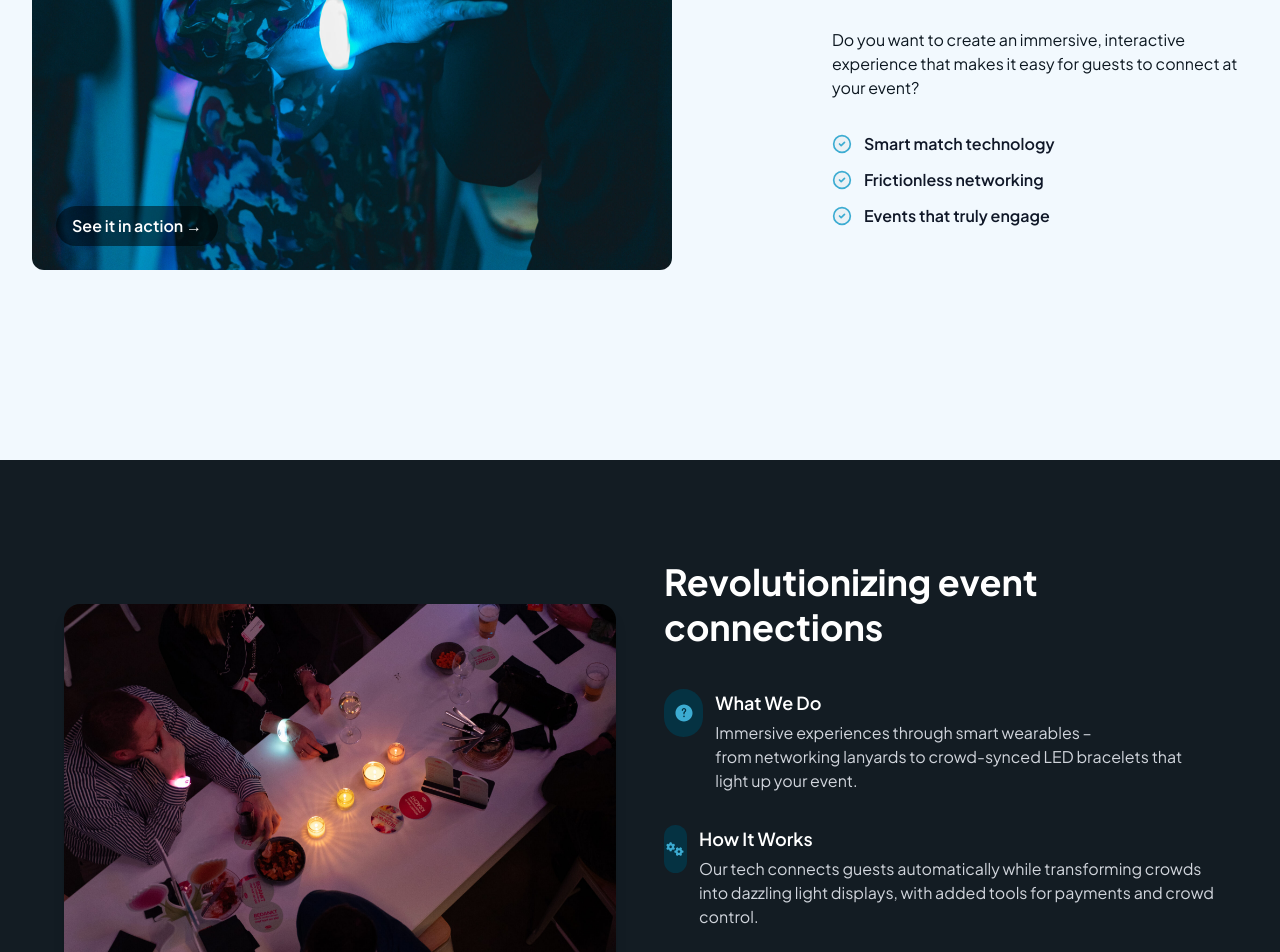
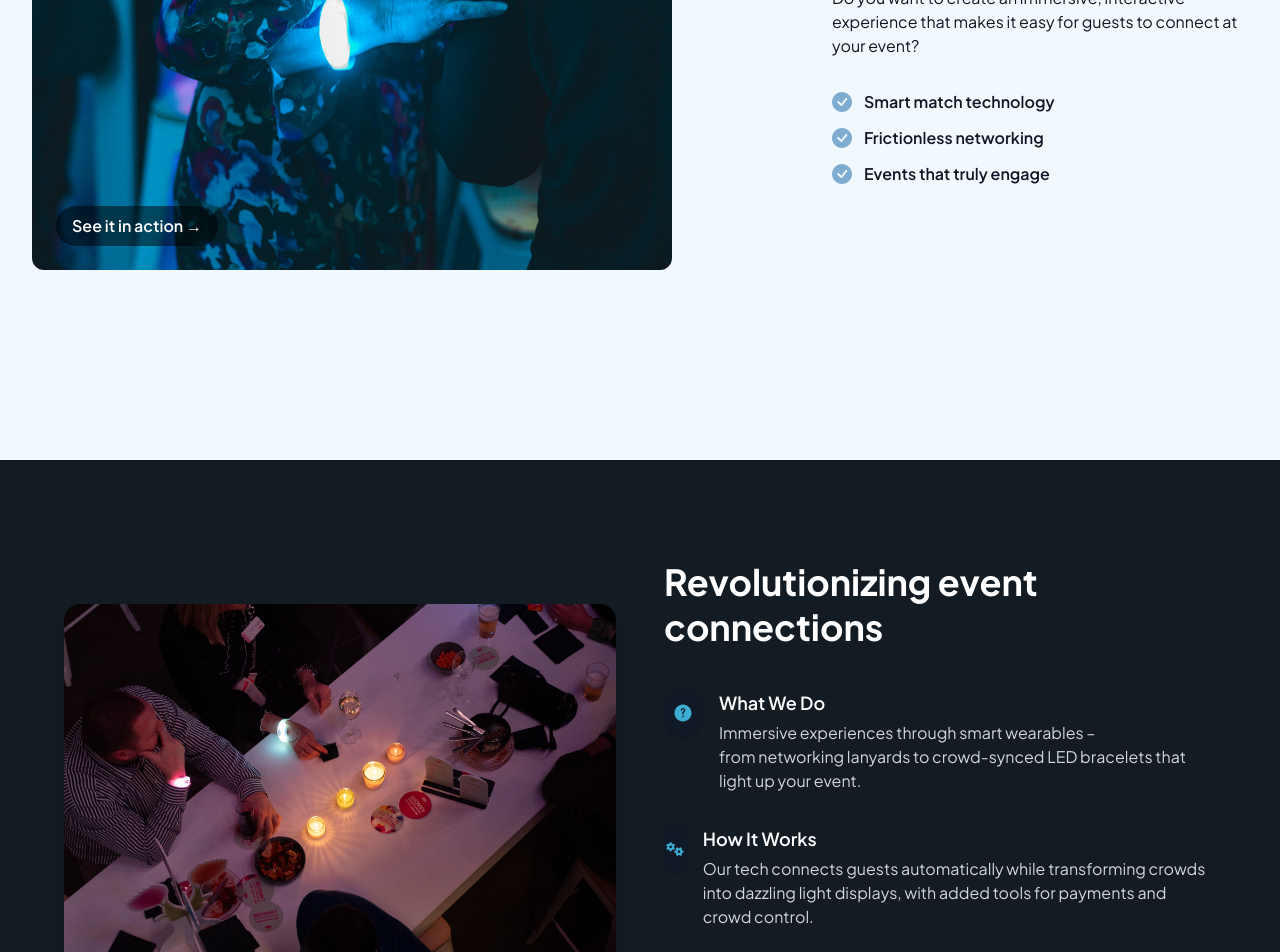
Before and after one commit to AliBakayPXL/LetsLink, a React (Vite) app: page / in a window 1280 px wide. Shown: the part 1940-2892 px from the top of the page. Built offline with nearby package versions, Linux system fonts and the light colour scheme.

Commit message:
Contentshowcase aanpassing + HowitWorks iconen aangepast

```diff
--- a/src/components/ContentShowcase.tsx
+++ b/src/components/ContentShowcase.tsx
@@ -1,6 +1,5 @@
 import eventTableImg from "../assets/contentpreviewtable.jpeg";
 import braceletImg from "../assets/contentpreviewbracelet.jpeg";
-import BlueCircle from "./BlueCircle";
 import LightBulb from "../assets/lightbulb.svg";
 import GearIcon from "../assets/gears.svg";
 import QuestionIcon from "../assets/question-mark.svg";
@@ -15,14 +14,17 @@ const ContentShowcase = () => (
           alt="Event Table"
           className="rounded-2xl w-full max-h-[400px] object-cover shadow-lg"
         />
-        <div className="flex items-start">
-          <BlueCircle>
+        <div className="flex items-start gap-4">
+          <button
+            className="bg-[#111927] w-12 h-12 rounded-full shadow flex items-center justify-center hover:bg-black"
+            aria-label="Light Bulb"
+          >
             <img
               src={LightBulb}
               alt="Bulb Icon"
               className="w-[18px] h-[18px]"
             />
-          </BlueCircle>
+          </button>
           <div>
             <h3 className="font-semibold text-lg text-white mb-1">
               Why It Matters
@@ -42,14 +44,17 @@ const ContentShowcase = () => (
           <br className="hidden md:block" />
           connections
         </h2>
-        <div className="flex items-start">
-          <BlueCircle>
+        <div className="flex items-start gap-4">
+          <button
+            className="bg-[#111927] w-12 h-12 rounded-full shadow flex items-center justify-center hover:bg-black"
+            aria-label="Info Icon"
+          >
             <img
               src={QuestionIcon}
               alt="Info Icon"
               className="w-[18px] h-[18px]"
             />
-          </BlueCircle>
+          </button>
           <div>
             <h3 className="font-semibold text-lg text-white mb-1">
               What We Do
@@ -61,10 +66,13 @@ const ContentShowcase = () => (
             </p>
           </div>
         </div>
-        <div className="flex items-start">
-          <BlueCircle>
+        <div className="flex items-start gap-4">
+          <button
+            className="bg-[#111927] w-12 h-12 rounded-full shadow flex items-center justify-center hover:bg-black"
+            aria-label="Gear Icon"
+          >
             <img src={GearIcon} alt="Gear Icon" className="w-[18px] h-[18px]" />
-          </BlueCircle>
+          </button>
           <div>
             <h3 className="font-semibold text-lg text-white mb-1">
               How It Works
@@ -85,4 +93,5 @@ const ContentShowcase = () => (
     </div>
   </section>
 );
+
 export default ContentShowcase;
--- a/src/components/HowItWorks.tsx
+++ b/src/components/HowItWorks.tsx
@@ -1,35 +1,12 @@
 import SeeInAction from "../assets/seeinaction.jpeg";
-const CheckIcon = () => (
-  <svg
-    className="w-5 h-5 text-[#3CACD2] mr-3 flex-shrink-0"
-    fill="none"
-    stroke="currentColor"
-    strokeWidth={2}
-    viewBox="0 0 24 24"
-  >
-    <circle
-      cx="12"
-      cy="12"
-      r="10"
-      stroke="#3CACD2"
-      strokeWidth="2"
-      fill="#eaf1f5"
-    />
-    <path
-      strokeLinecap="round"
-      strokeLinejoin="round"
-      d="M9 12l2 2 4-4"
-      stroke="#3CACD2"
-      strokeWidth={2}
-    />
-  </svg>
-);
+import Check from "../assets/check.svg";
+
 const HowItWorks = () => (
   <section className="h-screen flex justify-center flex-col px-4 md:px-8">
     {/* Hier kan je de hele component aanpassen */}
     <div className="max-w-7xl mx-auto">
       {/* Hier gap aanpassen tussen afbeelding en tekst */}
-      <div className="flex flex-col md:flex-row items-start md:items-center gap-14 md:gap-40">
+      <div className="flex flex-col md:flex-row items-start gap-14 md:gap-40">
         {/* Afbeelding */}
         <div className="relative w-full md:w-[640px] flex-shrink-0">
           <img
@@ -57,19 +34,31 @@ const HowItWorks = () => (
           </p>
           <ul className="space-y-3">
             <li className="flex items-center">
-              <CheckIcon />
+              <img
+                src={Check}
+                alt="check"
+                className="w-5 h-5 mr-3 flex-shrink-0"
+              />
               <span className="text-gray-900 font-semibold text-base">
                 Smart match technology
               </span>
             </li>
             <li className="flex items-center">
-              <CheckIcon />
+              <img
+                src={Check}
+                alt="check"
+                className="w-5 h-5 mr-3 flex-shrink-0"
+              />
               <span className="text-gray-900 font-semibold text-base">
                 Frictionless networking
               </span>
             </li>
             <li className="flex items-center">
-              <CheckIcon />
+              <img
+                src={Check}
+                alt="check"
+                className="w-5 h-5 mr-3 flex-shrink-0"
+              />
               <span className="text-gray-900 font-semibold text-base">
                 Events that truly engage
               </span>
```
